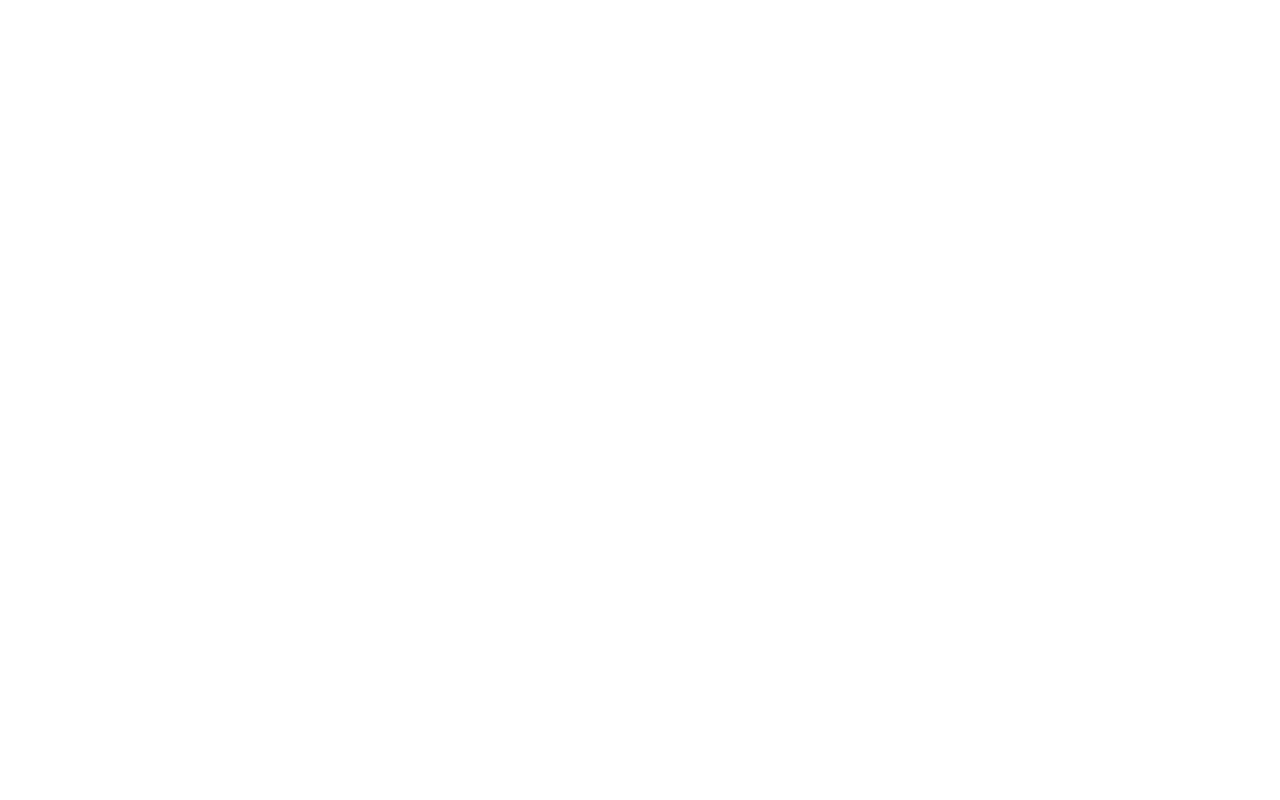
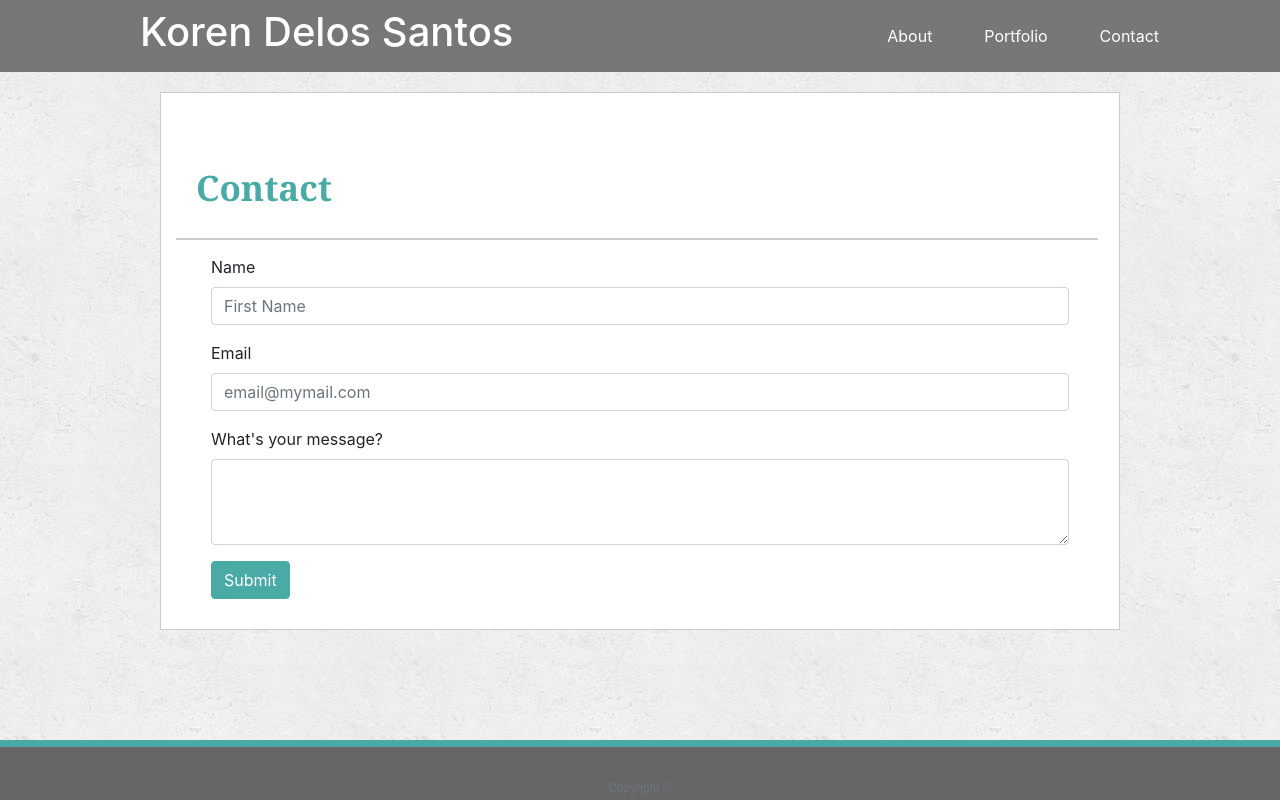
Before and after one commit to korends/friendly-potato, a plain HTML site: page contact.html in a window 1280 px wide. Drawn offline with nearby package versions, Linux system fonts and the light colour scheme.

Commit message:
finished contact and portfolio html and css

```diff
--- a/assets/style.css
+++ b/assets/style.css
@@ -1,3 +1,7 @@
+body {
+    overflow: auto;
+}
+
 .navbar-custom {
     background-color: #777;
 }
@@ -50,7 +54,7 @@ h1 {
 
 /* ABOUT ME CONTAINER */
 
-.AboutMeContainer {
+.AboutMeContainer, .contact-container, .portfolio-container {
     width: 960px;
     margin: 20px auto;
     background-color: #fff;
@@ -59,7 +63,7 @@ h1 {
     border: 1px solid #ccc;
 }
 
-#AboutMe-Title {
+#AboutMe-Title, #contact-title, #portfolio-title {
     font-family: 'Georgia', Times, serif;
     font-weight: bolder;
     color: #4aaaa5;
@@ -76,22 +80,25 @@ hr {
 
 img {
     margin: 30px 100px 30px 50px;
+    height: 200px;
+    width: 200px;
 }
 
-.Bio, .Bio2 {
+.Bio {
     /* float: right; */
     font-family: 'Arial', 'Helvetica Neue', Helvetica, sans-serif;
     color: #777777;
-    padding: 0 20px 0 50px;
+    padding: 0 50px 0 10px;
     margin: 30px 0 0 0;
-    line-height: 35px;
-    font-size: 18px;
+    line-height: 30px;
+    font-size: 15px;
+    overflow: auto;
 }
 
-.Bio2 {
+/* .Bio2 {
     padding: 0 50px 0 50px;
     margin: 0;
-}
+} */
 
 /* FOOTER */
 
@@ -109,3 +116,25 @@ img {
     text-align: center;
     line-height: 50px;
  }
+
+ /* Contact Form */
+
+ form {
+     margin: 10px 50px;
+ }
+
+ .btn, .btn-primary,
+ .btn-primary:hover,
+ .btn-primary:active,
+ .btn-primary:visited,
+ .btn-primary:focus {
+     background-color: #4aaaa5;
+     border-color: #4aaaa5;
+ }
+
+ /* Portfolio */
+
+ .portfolio-img {
+     width: 250px;
+     height: 150px;
+ }
--- a/contact.html
+++ b/contact.html
@@ -0,0 +1,94 @@
+<!-- THIS IS POWERED BY BOOTSTRAP -->
+
+<!DOCTYPE html>
+<html lang="en">
+
+<head>
+    <meta charset="UTF-8">
+    <meta name="viewport" content="width=device-width, initial-scale=1">
+    <meta http-equiv="X-UA-Compatible" content="ie=edge">
+
+    <!-- bootstrap file -->
+    <link rel="stylesheet" href="https://stackpath.bootstrapcdn.com/bootstrap/4.3.1/css/bootstrap.min.css"
+        integrity="sha384-ggOyR0iXCbMQv3Xipma34MD+dH/1fQ784/j6cY/iJTQUOhcWr7x9JvoRxT2MZw1T" crossorigin="anonymous">
+
+    <!-- stylesheet -->
+    <link rel="stylesheet" type="text/css" href="assets/style.css">
+    <title>Koren's Portfolio</title>
+</head>
+
+<body>
+    <!-- THIS IS THE HEADER -->
+
+    <nav class="navbar navbar-custom">
+        <!--added custom-->
+        <div class="container">
+            <h1>Koren Delos Santos</h1>
+            <ul class="nav justify-content-end">
+                <li class="nav-item">
+                    <a class="nav-link active" href="index.html">About</a>
+                </li>
+                <li class="nav-item">
+                    <a class="nav-link" href="portfolio.html">Portfolio</a>
+                </li>
+                <li class="nav-item">
+                    <a class="nav-link" href="contact.html">Contact</a>
+                </li>
+            </ul>
+        </div>
+    </nav>
+    <!-- THIS IS THE MAIN BODY -->
+    <!-- Main background image -->
+
+    <body background="assets/images/concrete_seamless.png">
+        <!-- ROW 2, WHOLE ABOUT ME -->
+        <div class="contact-container">
+            <div class="row">
+
+                <!-- This Is The SubRow That Holds "Contact" -->
+                <div class="row">
+                    <div class="col-md-12">
+                        <p id="contact-title">Contact</p>
+                    </div>
+                </div>
+
+                <!-- This Is The SubRow that Holds The Horizontal Line -->
+                <div class="row">
+                    <div class="col-md-12">
+                        <hr>
+                    </div>
+                </div>
+            </div>
+
+            <form>
+                <div class="form-group">
+                    <label for="exampleFormControlInput1">Name</label>
+                    <input type="email" class="form-control" id="exampleFormControlInput1" placeholder="First Name">
+                </div>
+                <div class="form-group">
+                    <label for="exampleFormControlInput1">Email</label>
+                    <input type="email" class="form-control" id="exampleFormControlInput1"
+                        placeholder="email@mymail.com">
+                </div>
+                <div class="form-group">
+                    <label for="exampleFormControlTextarea1">What's your message?</label>
+                    <textarea class="form-control" id="exampleFormControlTextarea1" rows="3"></textarea>
+                </div>
+                <button type="submit" class="btn btn-primary">Submit</button>
+            </form>
+
+        </div>
+
+
+
+        <!-- This Is The Footer -->
+
+        <footer class="footer mt-auto py-3">
+            <div class="container">
+                <span class="text-muted">Copyright &copy;</span>
+            </div>
+        </footer>
+
+    </body>
+
+</html>
```
Also changed, not shown: index.html (+8 -9 lines), portfolio.html (+107 -0 lines).
